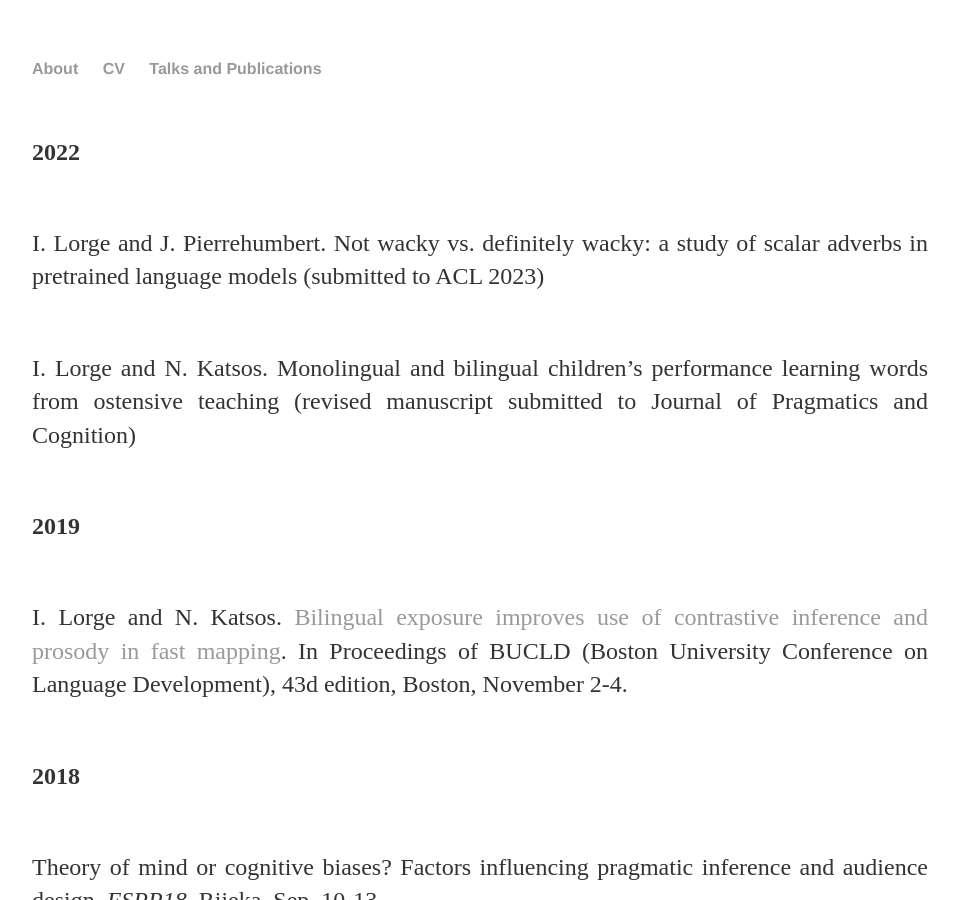
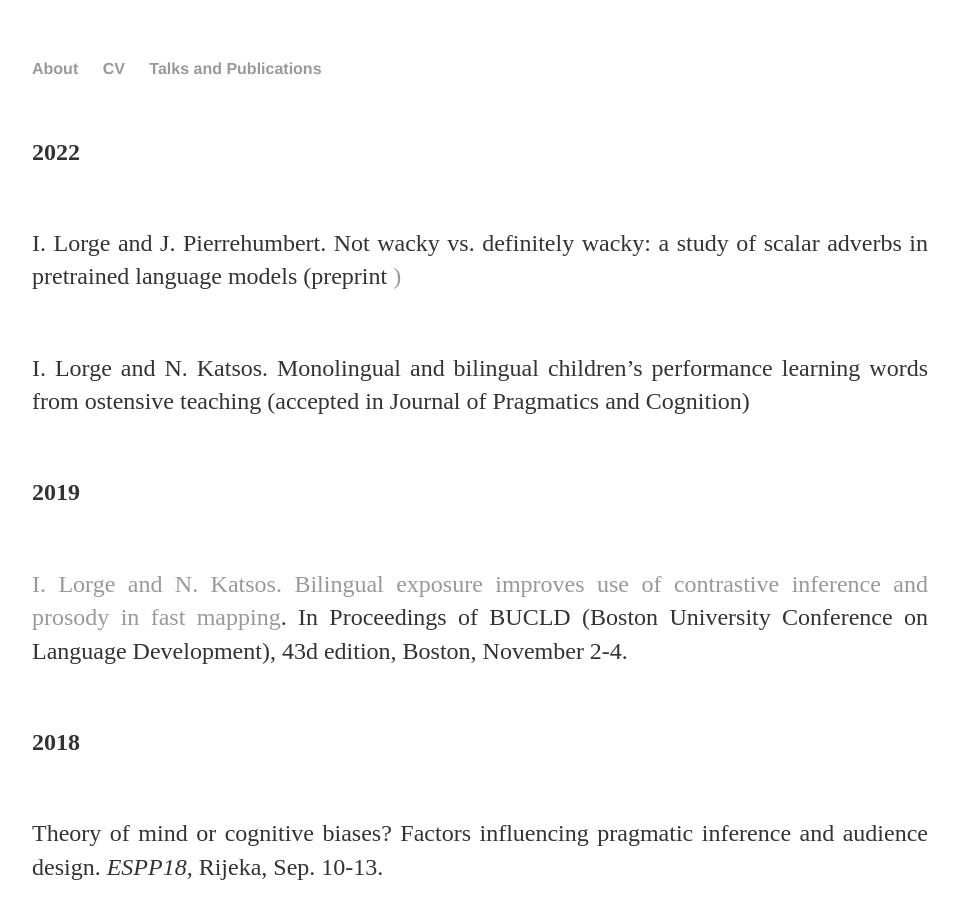
Before and after one commit to isabellelorge/isabellelorge.github.io, a Jekyll site: the page built from Publications.html, in a window 1280 px wide and 900 px high. Shown: the whole window, without its empty margins (160-1119 px from the left). Built offline with Jekyll 4.4.1, drawn with Linux system fonts in a browser that asks for light colours.

Commit message:
Update Publications.html

```diff
--- a/Publications.html
+++ b/Publications.html
@@ -17,13 +17,13 @@
 <br> </p>
 <p><br>
 I. Lorge and J. Pierrehumbert. Not wacky vs. definitely wacky: a study of scalar
-adverbs in pretrained language models (submitted to ACL 2023)
+adverbs in pretrained language models (preprint <a href ="https://arxiv.org/abs/2305.16426">)
 
 <br> </p>
 
 <p><br>
 I. Lorge and N. Katsos. Monolingual and bilingual children’s performance learning
-words from ostensive teaching (revised manuscript submitted to Journal of Pragmatics
+words from ostensive teaching (accepted in Journal of Pragmatics
 and Cognition)
 
 <br> </p>
```
